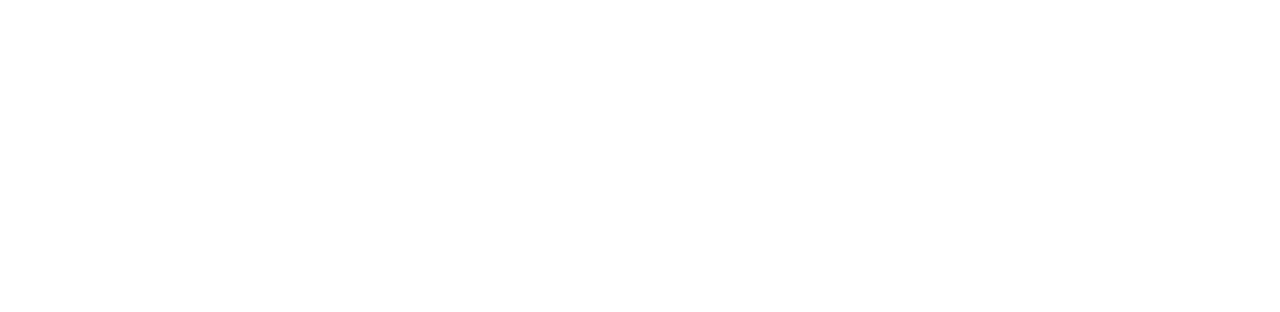
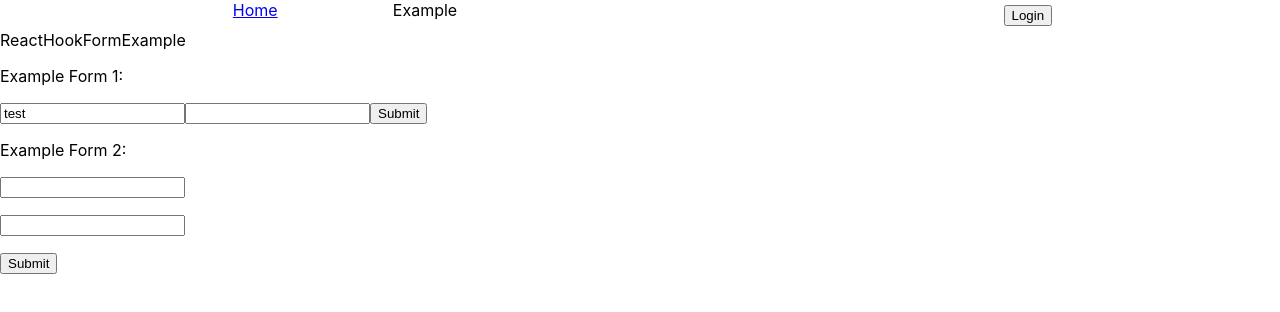
Before and after one commit to kane-nguyen-goldenowl/hook-example, a React (Create React App) app: page /react-hook-form in a window 1280 px wide. Before the commit this address had no page. Shown: the top 312 px of the page. Built offline with nearby package versions, Linux system fonts and the light colour scheme.

Commit message:
integrate with react-hook-form, yup

```diff
--- a/package.json
+++ b/package.json
@@ -3,15 +3,18 @@
   "version": "0.1.0",
   "private": true,
   "dependencies": {
+    "@hookform/resolvers": "^2.9.1",
     "@testing-library/jest-dom": "^5.16.4",
     "@testing-library/react": "^13.3.0",
     "@testing-library/user-event": "^13.5.0",
     "node-sass": "^7.0.1",
     "react": "^18.2.0",
     "react-dom": "^18.2.0",
+    "react-hook-form": "^7.32.2",
     "react-router-dom": "^6.3.0",
     "react-scripts": "5.0.1",
-    "web-vitals": "^2.1.4"
+    "web-vitals": "^2.1.4",
+    "yup": "^0.32.11"
   },
   "scripts": {
     "start": "react-scripts start",
--- a/src/App.js
+++ b/src/App.js
@@ -18,6 +18,7 @@
 import UseDeferredValueExample from './screens/UseDeferredValueExample';
 import UseSyncExternalStoreExample from './screens/UseSyncExternalStoreExample';
 import UseIdExample from './screens/UseIdExample';
+import ReactHookFormExample from './screens/ReactHookFormExample';
 
 import {
   LocaleProvider
@@ -60,6 +61,8 @@
             </Route>
             <Route path="use-id" element={<UseIdExample />}>
             </Route>
+            <Route path="react-hook-form" element={<ReactHookFormExample />}>
+            </Route>
           </Routes>
         </AuthProvider>
       </LocaleProvider>
--- a/src/components/Nav/index.js
+++ b/src/components/Nav/index.js
@@ -66,6 +66,9 @@
                         <li>
                             <Link to="/use-id">Use Id</Link>
                         </li>
+                        <li>
+                            <Link to="/react-hook-form">React Hook Form</Link>
+                        </li>
                     </ul>
                 </li>
             </ul>
--- /dev/null
+++ b/src/components/ReactHookFormBasic/index.js
@@ -0,0 +1,26 @@
+import React from 'react';
+import { useForm } from "react-hook-form";
+
+function ReactHookFormBasic() {
+    const { register, handleSubmit, watch, formState: { errors } } = useForm();
+    const onSubmit = data => console.log(data);
+
+    console.log(watch("example")); // watch input value by passing the name of it
+
+    return (
+        <form onSubmit={handleSubmit(onSubmit)}>
+            {/* "handleSubmit" will validate your inputs before invoking "onSubmit" */}
+            {/* register your input into the hook by invoking the "register" function */}
+            <input defaultValue="test" {...register("example")} />
+
+            {/* include validation with required or other standard HTML validation rules */}
+            <input {...register("exampleRequired", { required: true })} />
+            {/* errors will return when field validation fails  */}
+            {errors.exampleRequired && <span>This field is required</span>}
+
+            <input type="submit" />
+        </form>
+    );
+}
+
+export default ReactHookFormBasic;
--- /dev/null
+++ b/src/components/ReactHookFormWithYup/index.js
@@ -0,0 +1,31 @@
+import React from "react";
+import { useForm } from "react-hook-form";
+import { yupResolver } from '@hookform/resolvers/yup';
+import * as yup from "yup";
+
+const schema = yup.object({
+    firstName: yup.string().required(),
+    age: yup.number()
+        .typeError('Custom message: you must specify a number')
+        .positive().integer("Phai la so").required(),
+}).required();
+
+export default function ReactHookFormWithYup() {
+    const { register, handleSubmit, formState: { errors } } = useForm({
+        resolver: yupResolver(schema)
+    });
+    const onSubmit = data => console.log(data);
+    console.log({ errors })
+
+    return (
+        <form onSubmit={handleSubmit(onSubmit)}>
+            <input {...register("firstName")} />
+            <p>{errors.firstName?.message}</p>
+
+            <input {...register("age")} />
+            <p>{errors.age?.message}</p>
+
+            <input type="submit" />
+        </form>
+    );
+}
--- /dev/null
+++ b/src/screens/ReactHookFormExample/index.js
@@ -0,0 +1,25 @@
+import React from 'react';
+import Nav from '../../components/Nav';
+import ReactHookFormBasic from '../../components/ReactHookFormBasic';
+import ReactHookFormWithYup from '../../components/ReactHookFormWithYup';
+
+function ReactHookFormExample() {
+    return (
+        <React.Fragment>
+            <Nav />
+            <div>
+                <div>
+                    ReactHookFormExample
+                </div>
+            </div>
+            <div>
+                <p>Example Form 1:</p>
+                <ReactHookFormBasic />
+                <p>Example Form 2:</p>
+                <ReactHookFormWithYup />
+            </div>
+        </React.Fragment>
+    );
+}
+
+export default ReactHookFormExample;
```
Also changed, not shown: 1 other file (tests, documents, lock files or other folders).
